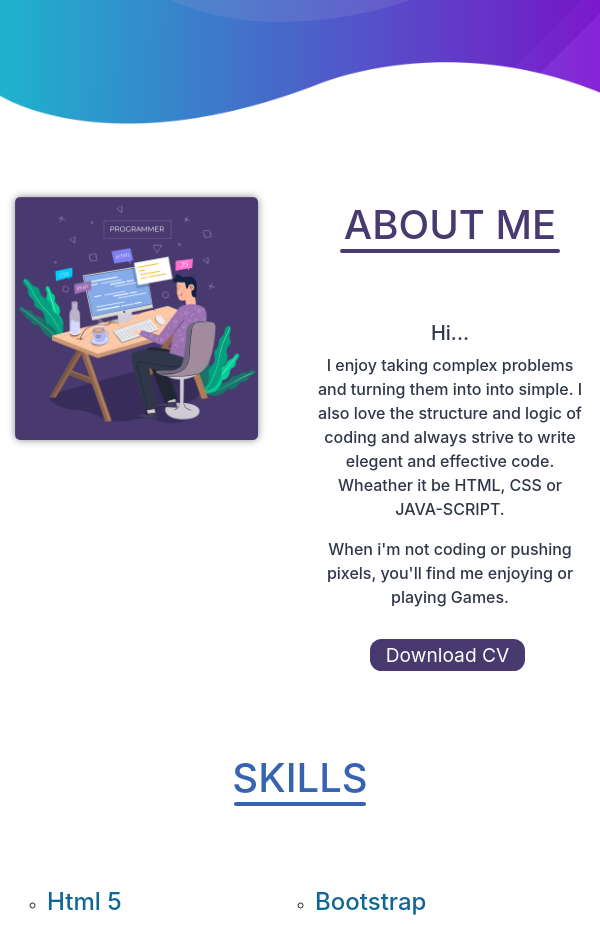
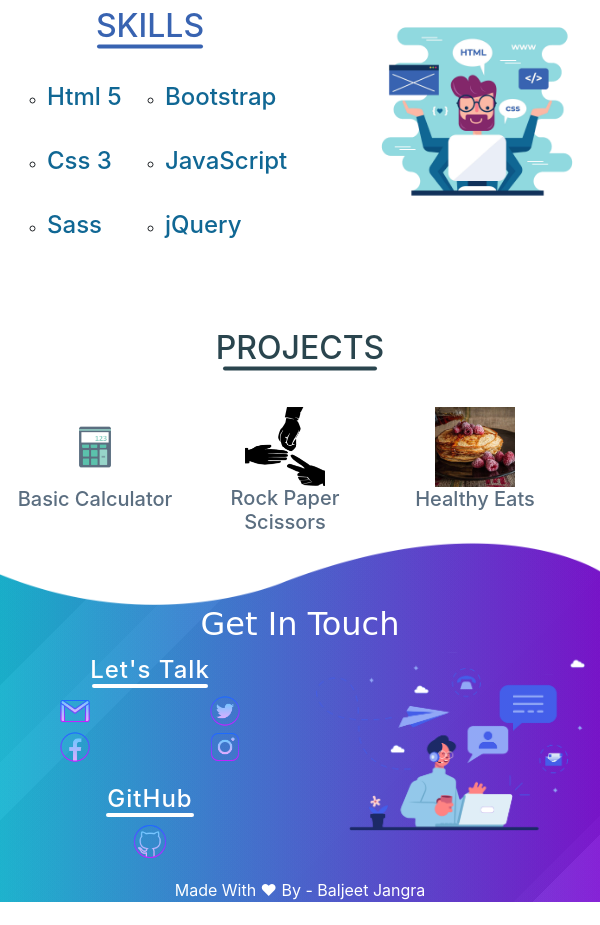
Before and after one commit to baljeetjangra/portfolio_v1, a plain HTML site: page index.html in a window 600 px wide. Shown: the part 927-1852 px from the top of the page. After the commit the page ends 1829 px from the top, so only its background shows below. Drawn offline with nearby package versions, Linux system fonts and the light colour scheme; a web font is replaced by a local one.

Commit message:
responsove for 575px to 767px

```diff
--- a/css/style.css
+++ b/css/style.css
@@ -584,11 +584,88 @@ ul.navbar-nav li a {
   }
 }
 
-/* @media (max-width: 767px) and (min-width: 575px) {
+@media (max-width: 767px) and (min-width: 575px) {
+  /********************************home Banner************************/
   .home-inner h1 {
-    font-size: 3rem;
+    font-size: 2rem;
   }
-} */
+  .mainimage {
+    margin-top: 2em;
+  }
+  /*****************************About *****************************/
 
-/* @media (max-width: 985px) and (min-width: 768px) {
-}*/
+  .aboutme-inner img {
+    max-width: 100%;
+  }
+  .aboutme-inner2 h1 {
+    font-size: 2rem;
+  }
+  .about-des {
+    padding: 0em;
+  }
+  .about-des h5 {
+    padding-top: 1em;
+  }
+  .about-des p {
+    font-size: 0.9rem;
+  }
+  /**************************************skills***********************/
+  #skills {
+    padding-top: 3em;
+  }
+  .title-head {
+    font-size: 2rem;
+  }
+  .skill-col {
+  }
+  .skill-info {
+    margin: 0em;
+  }
+  /***************************************projects***********************/
+  #projects h1 {
+    font-size: 2rem;
+  }
+  /*************************************contact*************************/
+  .contact h1 {
+    font-size: 2rem;
+  }
+  .talk h3 {
+    font-size: 1.5rem;
+  }
+  .talk::before {
+    content: "";
+    border-radius: 1em;
+    background: #fff;
+    height: 4px;
+    width: 7.2em;
+    margin-left: auto;
+    margin-right: auto;
+    display: block;
+    transform: translateY(2em);
+  }
+  .socialmedia img {
+    margin: 0;
+    width: 30%;
+  }
+  .github img {
+    width: 15%;
+    margin: 0;
+  }
+  .github h3 {
+    font-size: 1.5rem;
+  }
+  .github::before {
+    content: "";
+    border-radius: 1em;
+    background: #fff;
+    height: 4px;
+    width: 5.5em;
+    margin-left: auto;
+    margin-right: auto;
+    display: block;
+    transform: translateY(2em);
+  }
+}
+
+@media (max-width: 985px) and (min-width: 768px) {
+}
--- a/index.html
+++ b/index.html
@@ -73,12 +73,12 @@
     </header>
     <div class="landing">
       <div class="home-inner row text-center">
-        <div class="col-md-6 mt-auto mb-auto"> <h1 class="container"> I'm <br>Baljeet
+        <div class="col-md-6 col-sm-6 mt-auto mb-auto"> <h1 class="container"> I'm <br>Baljeet
             Jangra</h1>
           <h3> Web Developer </h3>
           <!-- <a href="#about"> Hire Me </a> -->
           <a href="#about"> Know More </a></div>
-        <div class="mainimage container col-md-6">
+        <div class="mainimage container col-sm-6 col-md-6">
           <img src="images/Nerd.png" alt="Main Image" width="90%" height="auto">
         </div>
       </div>
@@ -123,10 +123,10 @@
       <section id="skills">
         <div class="container-fluid">
           <div class="skill row">
-            <div class="container-fluid col-md-6 ">
+            <div class="container-fluid col-md-6 col-sm-6 ">
               <h1 class="title-head text-uppercase">Skills</h1>
               <div class="skill-col row">
-                  <ul class="skill1 col-sm-6 container-fluid" type="circle">
+                  <ul class="skill1 col-md-6 col-sm-6 container-fluid" type="circle">
 
                     <li><h4 class="skill-info">Html 5</h4></li>
 
@@ -134,7 +134,7 @@
 
                     <li><h4 class="skill-info">Sass</h4></li>
                   </ul>
-                  <ul class="skill2 col-sm-6 container-fluid" type="circle">
+                  <ul class="skill2 col-md-6 col-sm-6 container-fluid" type="circle">
                     <li><h4 class="skill-info">Bootstrap</h4></li>
 
                     <li><h4 class="skill-info">JavaScript</h4></li>
@@ -143,7 +143,7 @@
                   </ul>
               </div>
             </div>
-            <div class="skill-right col-md-6">
+            <div class="skill-right col-md-6 col-sm-6">
               <img class="skillpic" src="images/skillwp.png" alt="skills">
             </div>
           </div>
@@ -157,14 +157,14 @@
         <h1 class="text-center">Projects</h1>
 
         <div class="row container-fluid">
-          <div class="col-sm-3 calculator">
+          <div class="col-sm-4 col-md-3 calculator">
             <a href="./pages/calculator.html">
               <img src="./images/Calculator.jpg" alt="calculator" width="50%">
             </a>
             <h5>Basic Calculator</h5>
           </div>
 
-          <div class="col-sm-3 rps">
+          <div class="col-sm-4 col-md-3 rps">
             <a href="./pages/RockPaperScissor.html">
               <img src="./images/rps.png" onclick="" alt="Rps game"
                 width="50%">
@@ -172,7 +172,7 @@
             <h5>Rock Paper Scissors </h5>
           </div>
 
-          <div class="healthyeats col-sm-3">
+          <div class="healthyeats col-md-3 col-sm-4">
             <a href="https://baljeetjangra.github.io/Food-Website-Landing-Page/">
               <img src="./images/foodwebsite.jpg" alt="Food website project" width="50%">
             </a>
@@ -205,7 +205,7 @@
           <img src="images/wavebottom.png" alt="wave" width="100%">
         </div>
 
-        <div class="contact mt-5 mb-5">
+        <div class="contact ">
           <h1 class="text-center text-capitalize text-white"> Get In Touch</h1>
         </div>
         <div class="container-fluid">
@@ -257,7 +257,7 @@
               </ul>
             </div>
           </div>
-          <div class="col-md-6 text-right">
+          <div class="col-md-6 col-sm-6 text-right">
             <img src="images/contact.PNG" alt="contact" width="100%">
           </div>
         </div>
```
